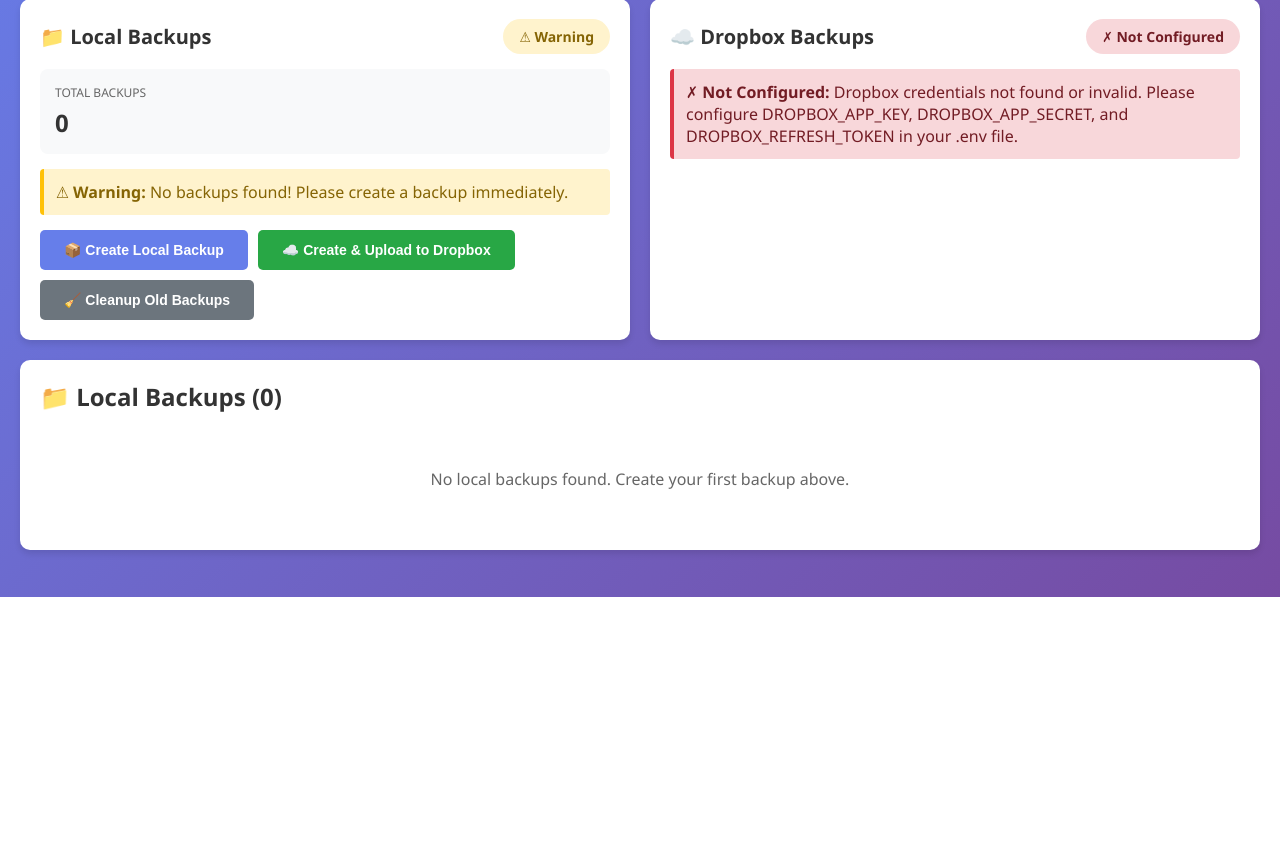
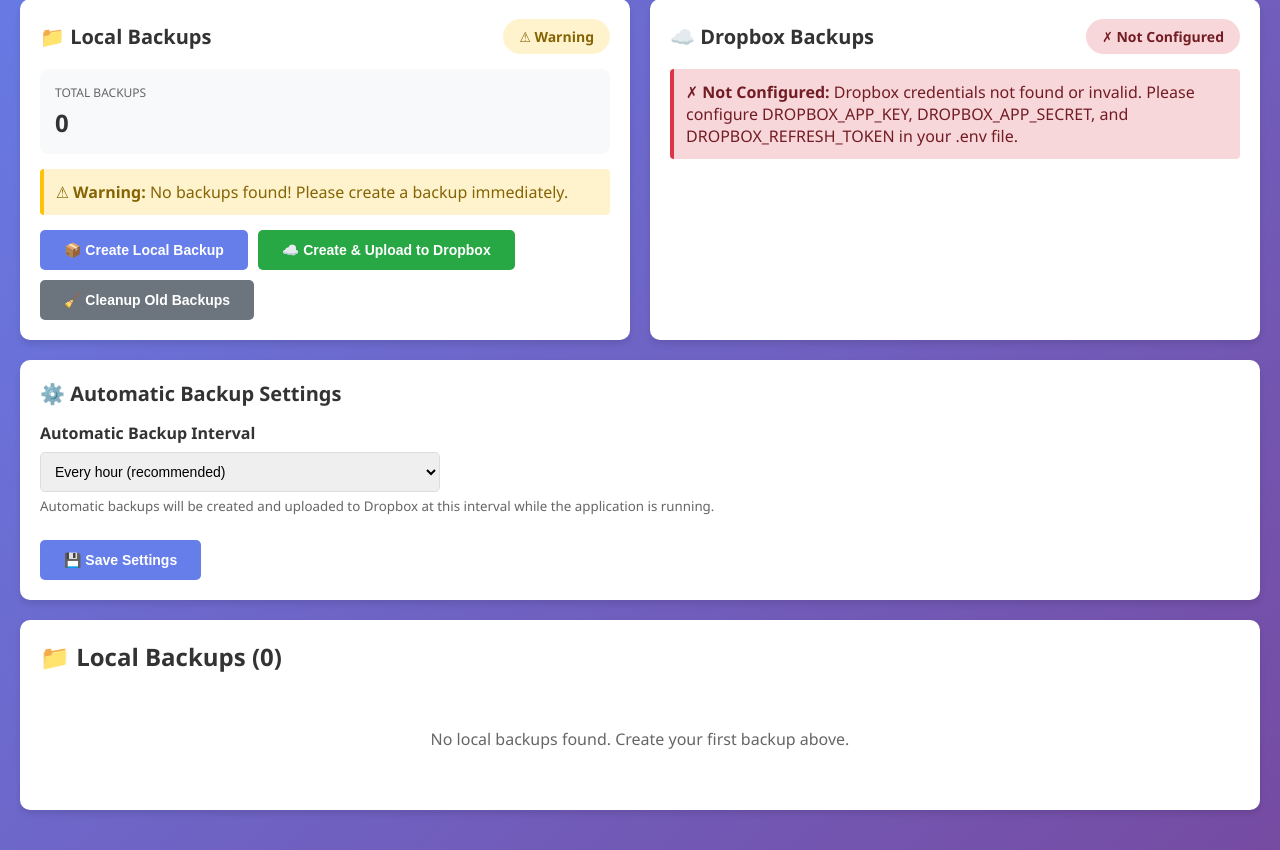
Before and after one commit to mbyrdLCS/Fire-Department-Management-System, a Flask app: page /admin/backups in a window 1280 px wide. Shown: the part 203-1053 px from the top of the page. Before the commit the page ends 800 px from the top, so only its background shows below. Run offline with Flask 2, Linux system fonts and the light colour scheme; the visitor is signed in with stand-in values (Sample User, id 1); data that the repository does not hold is empty; parts of the project's set-up code (start-up, migrations or seed data) failed here and were passed over.

Commit message:
Add configurable automatic Dropbox backup system
- Added AutomaticBackupScheduler class that runs hourly backups to Dropbox
- Made backup interval fully configurable through admin UI
- Added backup settings page with dropdown for interval selection (30 min - 24 hours)
- Scheduler automatically restarts when settings change
- Settings persist in database and survive app restarts
- Default interval: 1 hour (recommended)
- Fixes issue where automatic backups were not running

🤖 Generated with [Claude Code](https://claude.com/claude-code)

Co-Authored-By: Claude <noreply@anthropic.com>

```diff
--- a/flask_app/app.py
+++ b/flask_app/app.py
@@ -22,6 +22,8 @@ from reportlab.lib.units import inch
 from reportlab.platypus import SimpleDocTemplate, Table, TableStyle, Paragraph, Spacer
 from reportlab.lib.styles import getSampleStyleSheet, ParagraphStyle
 from reportlab.lib.enums import TA_CENTER, TA_LEFT
+from threading import Timer
+import atexit
 
 # Load environment variables - try multiple paths for different environments
 env_paths = [
@@ -62,6 +64,96 @@ logger = logging.getLogger(__name__)
 
 # Timezone configuration
 central = pytz.timezone('America/Chicago')
+
+# ========== AUTOMATIC BACKUP SCHEDULER ==========
+
+class AutomaticBackupScheduler:
+    """Handles automatic configurable backups to Dropbox"""
+
+    def __init__(self, interval_seconds=3600):
+        self.interval_seconds = interval_seconds
+        self.timer = None
+        self.is_running = False
+
+    def _get_backup_interval(self):
+        """Get the backup interval from database settings"""
+        try:
+            setting = db_helpers.get_setting('backup_interval_hours')
+            if setting:
+                hours = float(setting)
+                return int(hours * 3600)  # Convert hours to seconds
+        except Exception as e:
+            logger.error(f"Error getting backup interval from settings: {str(e)}")
+
+        # Default to 1 hour if setting not found
+        return 3600
+
+    def _perform_backup(self):
+        """Perform the backup and schedule the next one"""
+        try:
+            logger.info("Starting automatic backup...")
+
+            # Create local backup
+            result = db_helpers.create_database_backup()
+
+            if result['success']:
+                logger.info(f"Automatic backup created: {result['backup_filename']}")
+
+                # Upload to Dropbox
+                dropbox_result = db_helpers.upload_backup_to_dropbox(result['backup_path'])
+
+                if dropbox_result['success']:
+                    logger.info(f"Automatic backup uploaded to Dropbox successfully")
+                else:
+                    logger.warning(f"Automatic backup created but Dropbox upload failed: {dropbox_result.get('error')}")
+            else:
+                logger.error(f"Automatic backup failed: {result.get('error')}")
+
+        except Exception as e:
+            logger.error(f"Automatic backup error: {str(e)}")
+
+        finally:
+            # Schedule the next backup with updated interval
+            if self.is_running:
+                self._schedule_next()
+
+    def _schedule_next(self):
+        """Schedule the next backup with current interval setting"""
+        self.interval_seconds = self._get_backup_interval()
+        self.timer = Timer(self.interval_seconds, self._perform_backup)
+        self.timer.daemon = True
+        self.timer.start()
+
+    def start(self):
+        """Start the automatic backup scheduler"""
+        if not self.is_running:
+            self.is_running = True
+            self.interval_seconds = self._get_backup_interval()
+            logger.info(f"Automatic backup scheduler started (interval: {self.interval_seconds}s / {self.interval_seconds/3600}h)")
+            self._schedule_next()
+
+    def stop(self):
+        """Stop the automatic backup scheduler"""
+        self.is_running = False
+        if self.timer:
+            self.timer.cancel()
+            self.timer = None
+            logger.info("Automatic backup scheduler stopped")
+
+    def restart(self):
+        """Restart the scheduler with new interval (useful when settings change)"""
+        logger.info("Restarting backup scheduler with updated interval...")
+        self.stop()
+        self.start()
+
+# Initialize automatic backup scheduler
+backup_scheduler = AutomaticBackupScheduler()
+
+# Start automatic backups when the app starts
+backup_scheduler.start()
+
+# Stop automatic backups when the app shuts down
+atexit.register(backup_scheduler.stop)
 
 # Template filters
 @app.template_filter('fromisoformat')
@@ -2814,6 +2906,56 @@ def cleanup_backups():
 
     except Exception as e:
         logger.error(f"Error during backup cleanup: {str(e)}")
+        return jsonify({'success': False, 'error': str(e)}), 500
+
+@app.route('/admin/backups/settings', methods=['GET'])
+def get_backup_settings():
+    """Get current backup settings"""
+    if not session.get('logged_in'):
+        return jsonify({'success': False, 'error': 'Unauthorized'}), 401
+
+    try:
+        interval_hours = db_helpers.get_setting('backup_interval_hours', '1')
+        return jsonify({
+            'success': True,
+            'interval_hours': interval_hours
+        })
+    except Exception as e:
+        logger.error(f"Error getting backup settings: {str(e)}")
+        return jsonify({'success': False, 'error': str(e)}), 500
+
+@app.route('/admin/backups/settings', methods=['POST'])
+def update_backup_settings():
+    """Update backup interval settings"""
+    if not session.get('logged_in'):
+        return jsonify({'success': False, 'error': 'Unauthorized'}), 401
+
+    try:
+        interval_hours = request.form.get('interval_hours', '1')
+
+        # Validate the interval
+        try:
+            interval_float = float(interval_hours)
+            if interval_float <= 0 or interval_float > 24:
+                return jsonify({'success': False, 'error': 'Interval must be between 0 and 24 hours'}), 400
+        except ValueError:
+            return jsonify({'success': False, 'error': 'Invalid interval value'}), 400
+
+        # Save the setting
+        db_helpers.set_setting('backup_interval_hours', interval_hours)
+
+        # Restart the backup scheduler with the new interval
+        backup_scheduler.restart()
+
+        logger.info(f"Backup interval updated to {interval_hours} hours")
+
+        return jsonify({
+            'success': True,
+            'message': f'Backup interval updated to {interval_hours} hours'
+        })
+
+    except Exception as e:
+        logger.error(f"Error updating backup settings: {str(e)}")
         return jsonify({'success': False, 'error': str(e)}), 500
 
 # ========== REPORTS ROUTES ==========
--- a/flask_app/db_helpers.py
+++ b/flask_app/db_helpers.py
@@ -2643,6 +2643,16 @@ def get_all_display_settings():
             'show_maintenance_qr': 'true',
             'show_inspections_qr': 'true'
         }
+
+# ========== GENERAL SETTINGS FUNCTIONS ==========
+
+def get_setting(setting_key, default_value=None):
+    """Get a setting value from database (generic wrapper)"""
+    return get_display_setting(setting_key, default_value)
+
+def set_setting(setting_key, setting_value):
+    """Set a setting value in database (generic wrapper)"""
+    return update_display_setting(setting_key, setting_value)
 
 # ========== KIOSK SETTINGS FUNCTIONS ==========
 
--- a/flask_app/templates/backup_management.html
+++ b/flask_app/templates/backup_management.html
@@ -293,6 +293,35 @@
             color: #2e7d32;
         }
 
+        .settings-form {
+            margin-top: 15px;
+        }
+
+        .form-group {
+            margin-bottom: 15px;
+        }
+
+        .form-group label {
+            display: block;
+            color: #333;
+            font-weight: bold;
+            margin-bottom: 8px;
+        }
+
+        .form-control {
+            width: 100%;
+            max-width: 400px;
+            padding: 10px;
+            border: 1px solid #ddd;
+            border-radius: 5px;
+            font-size: 14px;
+        }
+
+        .form-control:focus {
+            outline: none;
+            border-color: #667eea;
+        }
+
         @media (max-width: 768px) {
             .status-grid {
                 grid-template-columns: 1fr;
@@ -427,6 +456,35 @@
                         <strong>✗ Not Configured:</strong> Dropbox credentials not found or invalid. Please configure DROPBOX_APP_KEY, DROPBOX_APP_SECRET, and DROPBOX_REFRESH_TOKEN in your .env file.
                     </div>
                 {% endif %}
+            </div>
+        </div>
+
+        <!-- Backup Settings -->
+        <div class="status-card" style="margin-bottom: 20px;">
+            <div class="status-header">
+                <h2>⚙️ Automatic Backup Settings</h2>
+            </div>
+
+            <div class="settings-form">
+                <div class="form-group">
+                    <label for="backupInterval">Automatic Backup Interval</label>
+                    <select id="backupInterval" class="form-control">
+                        <option value="0.5">Every 30 minutes</option>
+                        <option value="1" selected>Every hour (recommended)</option>
+                        <option value="2">Every 2 hours</option>
+                        <option value="4">Every 4 hours</option>
+                        <option value="6">Every 6 hours</option>
+                        <option value="12">Every 12 hours</option>
+                        <option value="24">Daily</option>
+                    </select>
+                    <small style="color: #666; display: block; margin-top: 5px;">
+                        Automatic backups will be created and uploaded to Dropbox at this interval while the application is running.
+                    </small>
+                </div>
+
+                <button class="btn btn-primary" onclick="saveBackupSettings()" style="margin-top: 10px;">
+                    💾 Save Settings
+                </button>
             </div>
         </div>
 
@@ -583,6 +641,43 @@
                 alert('Error during cleanup: ' + error);
             });
         }
+
+        function saveBackupSettings() {
+            const interval = document.getElementById('backupInterval').value;
+
+            const formData = new FormData();
+            formData.append('interval_hours', interval);
+
+            fetch('{{ url_for("update_backup_settings") }}', {
+                method: 'POST',
+                body: formData
+            })
+            .then(response => response.json())
+            .then(data => {
+                if (data.success) {
+                    alert('Backup settings saved successfully!\n\nAutomatic backups will now run every ' + interval + ' hour(s).');
+                } else {
+                    alert('Failed to save settings: ' + data.error);
+                }
+            })
+            .catch(error => {
+                alert('Error saving settings: ' + error);
+            });
+        }
+
+        // Load current backup interval setting on page load
+        window.addEventListener('DOMContentLoaded', function() {
+            fetch('{{ url_for("get_backup_settings") }}')
+            .then(response => response.json())
+            .then(data => {
+                if (data.interval_hours) {
+                    document.getElementById('backupInterval').value = data.interval_hours;
+                }
+            })
+            .catch(error => {
+                console.error('Error loading backup settings:', error);
+            });
+        });
     </script>
 </body>
 </html>
```
